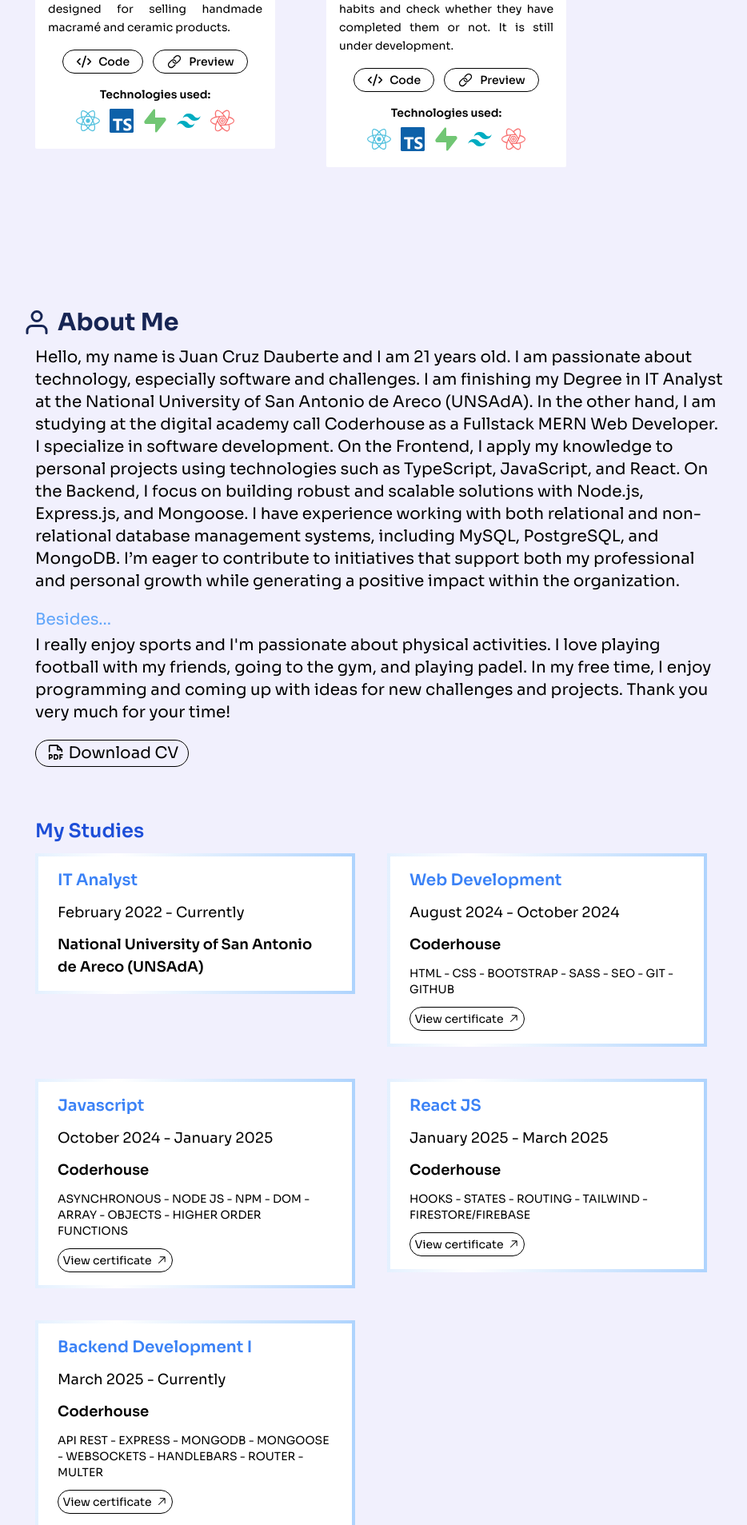
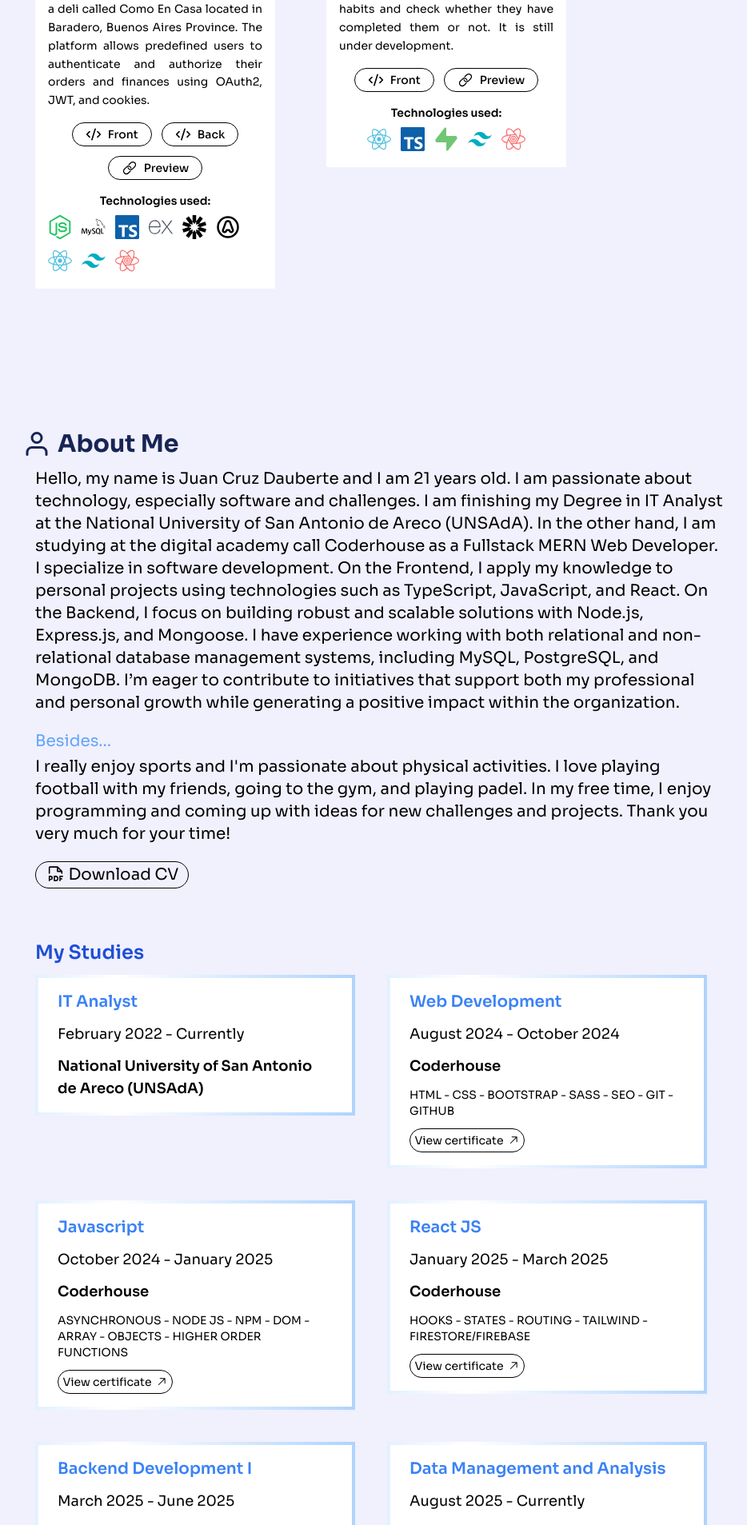
Before and after one commit to juancruzdauberte/portfolio, a React (Vite) app: page / in a window 1280 px wide. Shown: the part 1980-3887 px from the top of the page at 80% size, without its empty margins (164-1098 px from the left). Built offline with nearby package versions, Linux system fonts and the light colour scheme.

Commit message:
changes: general

```diff
--- a/src/common/ProjectCard.tsx
+++ b/src/common/ProjectCard.tsx
@@ -5,7 +5,8 @@ import { useTranslation } from "react-i18next";
 
 type Props = {
   title: string;
-  codeUrl: string;
+  codeUrlFront?: string;
+  codeUrlBack?: string;
   previewUrl: string;
   description: string;
   img: string;
@@ -14,7 +15,8 @@ type Props = {
 
 export const ProjectCard = ({
   title,
-  codeUrl,
+  codeUrlFront,
+  codeUrlBack,
   previewUrl,
   description,
   img,
@@ -58,14 +60,29 @@ export const ProjectCard = ({
               boxShadow: "0 0 20px rgba(59, 130, 246, 0.6)",
             }}
             transition={{ duration: 0.07 }}
-            href={codeUrl}
+            href={codeUrlFront}
             target="_blank"
             rel="noopener noreferrer"
             className="flex items-center gap-2 border border-black dark:border-white rounded-full py-1 px-4 text-sm font-medium hover:bg-black hover:text-white dark:hover:bg-white dark:hover:text-black transition"
           >
             <LuCodeXml className="text-xl" />
-            Code
+            Front
           </motion.a>
+          {codeUrlBack && (
+            <motion.a
+              whileHover={{
+                boxShadow: "0 0 20px rgba(59, 130, 246, 0.6)",
+              }}
+              transition={{ duration: 0.07 }}
+              href={codeUrlBack}
+              target="_blank"
+              rel="noopener noreferrer"
+              className="flex items-center gap-2 border border-black dark:border-white rounded-full py-1 px-4 text-sm font-medium hover:bg-black hover:text-white dark:hover:bg-white dark:hover:text-black transition"
+            >
+              <LuCodeXml className="text-xl" />
+              Back
+            </motion.a>
+          )}
           <motion.a
             whileHover={{
               boxShadow: "0 0 20px rgba(59, 130, 246, 0.6)",
@@ -85,7 +102,7 @@ export const ProjectCard = ({
           <h6 className="text-sm font-semibold">
             {t("projectCard.technologies")}
           </h6>
-          <div className="flex gap-3 text-3xl">
+          <div className="flex flex-wrap gap-3 text-3xl">
             {technologies.map((TechIcon, index) => (
               <span key={index}>{TechIcon}</span>
             ))}
--- a/src/common/Technologies.tsx
+++ b/src/common/Technologies.tsx
@@ -25,6 +25,11 @@ export const Technologies = () => {
             src="https://res.cloudinary.com/dttpgbmdx/image/upload/v1745432721/react-query-seeklogo_axk8ly.png"
             alt="TanStack"
           />
+          <TechIcon
+            src="https://res.cloudinary.com/dttpgbmdx/image/upload/v1754677841/zustand_pnlukv.png"
+            alt="Zustand"
+          />
+
           <TechIcon
             src="https://www.vectorlogo.zone/logos/tailwindcss/tailwindcss-icon.svg"
             alt="Tailwind"
--- a/src/pages/AboutMe.tsx
+++ b/src/pages/AboutMe.tsx
@@ -85,6 +85,12 @@ export const AboutMe = () => {
               description="API REST - EXPRESS - MONGODB - MONGOOSE - WEBSOCKETS - HANDLEBARS - ROUTER - MULTER"
               credentialUrl="https://pub.coderhouse.com/certificates/48cd567f-32a6-46a1-93b5-fe4a0bda97e4?v=1"
             />
+            <StudiesCard
+              title={t("studies.data.title")}
+              academy="Universidad de Buenos Aires"
+              timelaps={t("studies.data.timeLaps")}
+              description={t("studies.data.description")}
+            />
           </div>
         </section>
       </section>
--- a/src/pages/Projects.tsx
+++ b/src/pages/Projects.tsx
@@ -1,7 +1,16 @@
 import { FiFolder } from "react-icons/fi";
 import { ProjectCard } from "../common/ProjectCard";
 import { RiSupabaseFill, RiTailwindCssFill } from "react-icons/ri";
-import { SiReactquery, SiTypescript } from "react-icons/si";
+import {
+  SiReactquery,
+  SiTypescript,
+  SiExpress,
+  SiJsonwebtokens,
+  SiNodedotjs,
+  SiMysql,
+} from "react-icons/si";
+import { TbBrandOauth } from "react-icons/tb";
+
 import { FaReact } from "react-icons/fa";
 import { useTranslation } from "react-i18next";
 
@@ -18,15 +27,20 @@ export const Projects = () => {
 
       <section className="flex flex-col items-center gap-10 ms-4 sm:items-start md:flex-row md:gap-16">
         <ProjectCard
-          description={t("projectCard.tdn.description")}
-          title="Tierra de nudos"
-          img="https://res.cloudinary.com/dttpgbmdx/image/upload/v1745010629/Screenshot_2_l01new.jpg"
-          codeUrl="https://github.com/juancruzdauberte/Tierra-de-Nudos"
-          previewUrl="https://tierra-de-nudos.vercel.app/"
+          description={t("projectCard.cec.description")}
+          title="Como En Casa"
+          img="https://res.cloudinary.com/dttpgbmdx/image/upload/v1754500072/Screenshot_3_xi7may.png"
+          codeUrlFront="https://github.com/juancruzdauberte/ComoEnCasa-front"
+          codeUrlBack="https://github.com/juancruzdauberte/comoencasa-back"
+          previewUrl="https://como-en-casa-front.vercel.app/login"
           technologies={[
+            <SiNodedotjs className="text-green-500" />,
+            <SiMysql />,
+            <SiTypescript className="text-typescript" />,
+            <SiExpress className="text-gray-600" />,
+            <SiJsonwebtokens />,
+            <TbBrandOauth />,
             <FaReact className="text-react" />,
-            <SiTypescript className="text-typescript" />,
-            <RiSupabaseFill className="text-supabase" />,
             <RiTailwindCssFill className="text-tailwind" />,
             <SiReactquery className="text-red-400" />,
           ]}
@@ -35,7 +49,7 @@ export const Projects = () => {
           description={t("projectCard.hb.description")}
           title="Habits Record"
           img="https://res.cloudinary.com/dttpgbmdx/image/upload/v1745010998/Screenshot_1_equkwa.jpg"
-          codeUrl="https://github.com/juancruzdauberte/habits-record"
+          codeUrlFront="https://github.com/juancruzdauberte/habits-record"
           previewUrl="https://habits-record-sable.vercel.app/"
           technologies={[
             <FaReact className="text-react" />,
--- a/src/translation/en/projectCard.json
+++ b/src/translation/en/projectCard.json
@@ -1,8 +1,8 @@
 {
   "projectCard": {
     "title": "Projects",
-    "tdn": {
-      "description": "E-commerce developed for someone in my circle. Payment methods are yet to be implemented. The software is designed for selling handmade macramé and ceramic products."
+    "cec": {
+      "description": "I developed a web-based software for managing, controlling, and administering orders and finances for a deli called Como En Casa located in Baradero, Buenos Aires Province. The platform allows predefined users to authenticate and authorize their orders and finances using OAuth2, JWT, and cookies."
     },
 
     "hb": {
--- a/src/translation/en/studiesCard.json
+++ b/src/translation/en/studiesCard.json
@@ -20,7 +20,12 @@
     },
     "backI": {
       "title": "Backend Development I",
-      "timeLaps": "March 2025 - Currently"
+      "timeLaps": "March 2025 - June 2025"
+    },
+    "data": {
+      "title": "Data Management and Analysis",
+      "description": "DATA ANALYSIS - POWER BI - SQL - PYTHON",
+      "timeLaps": "August 2025 - Currently"
     }
   }
 }
--- a/src/translation/es/projectCard.json
+++ b/src/translation/es/projectCard.json
@@ -1,8 +1,8 @@
 {
   "projectCard": {
     "title": "Proyectos",
-    "tdn": {
-      "description": "E-commerce realizada para una persona de mi entorno. Aún falta la implementación de métodos de pago. El software está implementado para la venta de productos fabricados en macramé y cerámica."
+    "cec": {
+      "description": "Desarrollé un software web de gestión, control y administración de pedidos y finanzas para una rotisería llamada Como En Casa ubicada en Baradero, Pcia. de Buenos Aires. La plataforma permite a dichos usuarios predefinidos la autenticación y autorización mediante OAuth2, JWT y Cookies la gestión y control de sus pedidos y finanzas."
     },
 
     "hb": {
--- a/src/translation/es/studiesCard.json
+++ b/src/translation/es/studiesCard.json
@@ -20,7 +20,12 @@
     },
     "backI": {
       "title": "Desarrollo Backend I",
-      "timeLaps": "Marzo 2025 - Actualmente"
+      "timeLaps": "Marzo 2025 - Junio 2025"
+    },
+    "data": {
+      "title": "Gestion y Análisis de Datos",
+      "description": "ANÁLISIS DE DATOS - POWER BI - SQL - PYTHON",
+      "timeLaps": "Agosto 2025 - Actualmente"
     }
   }
 }
```
